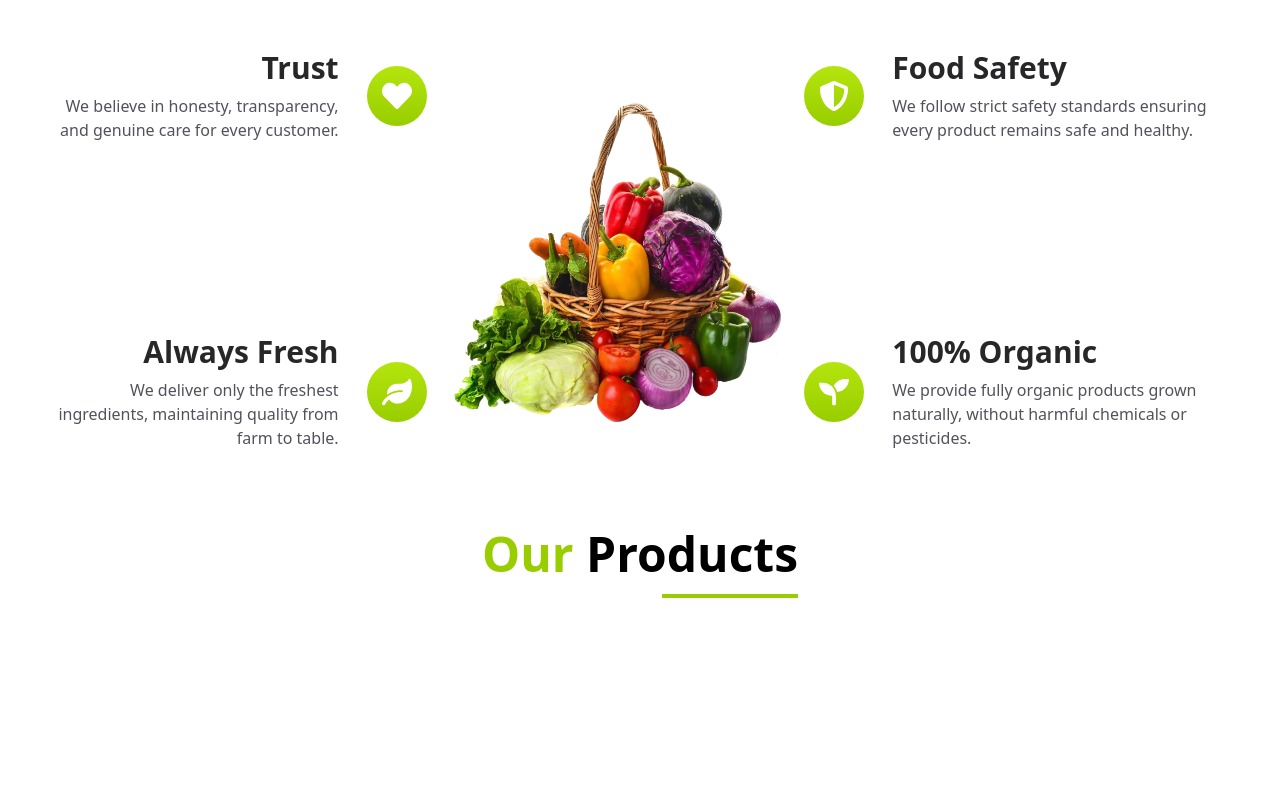
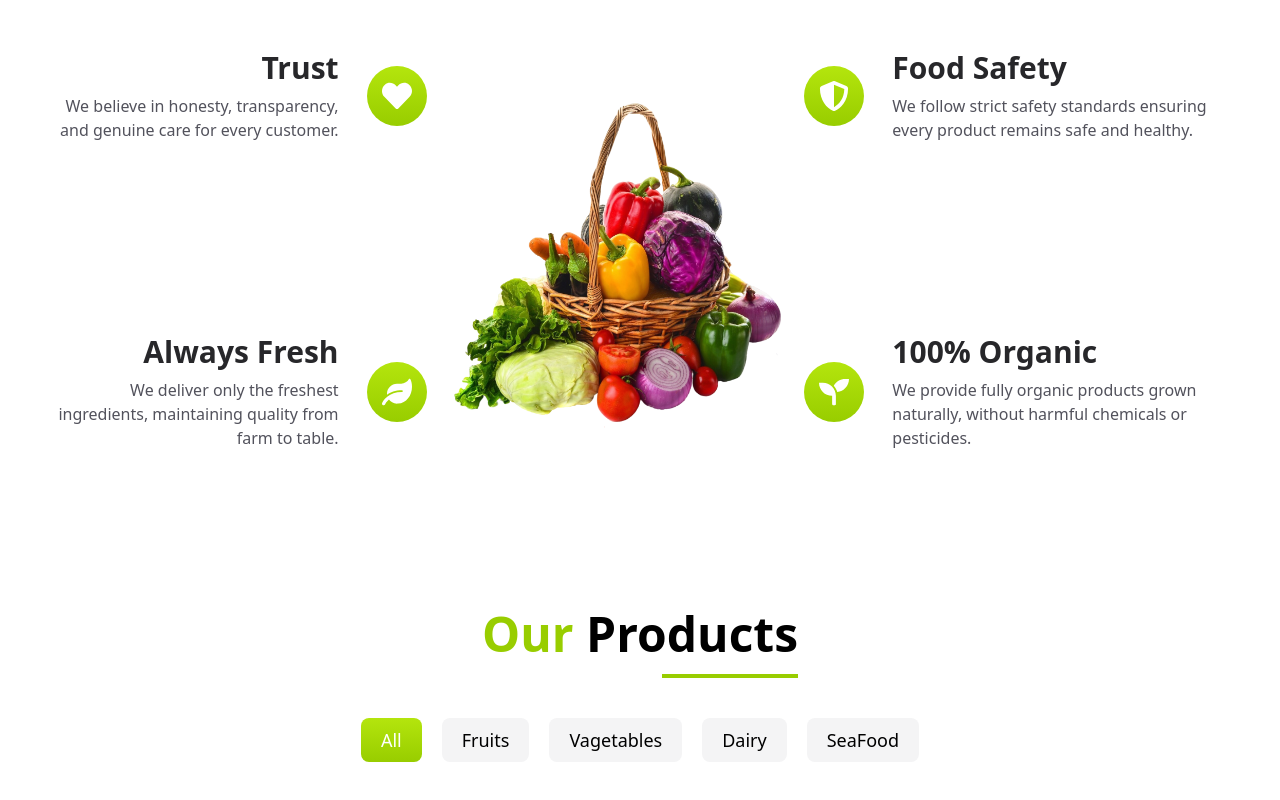
Before and after one commit to FaRaZ-32729/groceryWebsiteOnReact-TailwindCSS, a React (Vite) app: page / in a window 1280 px wide. Shown: the part 1822-2622 px from the top of the page. Before the commit the page ends 2420 px from the top, so only its background shows below. Built offline with nearby package versions, Linux system fonts and the light colour scheme.

Commit message:
jsonProducts

```diff
--- a/src/components/OurProducts.jsx
+++ b/src/components/OurProducts.jsx
@@ -1,12 +1,36 @@
-import React from 'react'
+import React, { useState } from 'react'
 import Title from './Title'
+import strawberry from "../assets/strawberry.png"
 
 const OurProducts = () => {
+    const tabs = ["All", "Fruits", "Vagetables", "Dairy", "SeaFood"];
+    const [active, setActive] = useState("All");
     return (
-        <div className='max-w-[1400px] mx-auto px-10' >
-            <Title highLight={"Our"} normal={"Products"}/>
+        <div className='max-w-[1400px] mx-auto px-10 py-20' >
+            <Title highLight={"Our"} normal={"Products"} />
+
+            <div className='flex gap-5 justify-center mt-10'>
+                {tabs.map((item, index) => {
+                    return (
+                        <button key={index} className={`rounded-lg px-5 py-2 text-lg cursor-pointer ${active === item ? "bg-gradient-to-b from-[#B4E50D] to-[#98CD00] text-white" : "bg-zinc-100"}`} onClick={() => setActive(item)}>
+                            {item}
+                        </button>
+                    )
+                })}
+            </div>
         </div>
     )
 }
 
 export default OurProducts
+
+
+
+const products = [
+    {
+        id: 1,
+        name: "strawbery",
+        price: 3.00,
+        image: strawberry
+    },
+]
--- /dev/null
+++ b/src/components/products.js
@@ -0,0 +1,57 @@
+// Imports
+import butter from "../../assets/butter.png";
+import strawberry from "../../assets/strawberry.png";
+import eggs from "../../assets/eggs.png";
+import cabbage from "../../assets/cabbage.png";
+import eggplant from "../../assets/eggplant.png";
+import shrimp from "../../assets/shrimp.png";
+import kiwi from "../../assets/kiwi.png";
+import capsicum from "../../assets/capsicum.png";
+import brocli from "../../assets/brocli.png";
+import youghert from "../../assets/youghert.png";
+import beef from "../../assets/beef.png";
+import chickenbreast from "../../assets/chickenbreast.png";
+import kale from "../../assets/kale.png";
+import cheese from "../../assets/cheese.png";
+import condensedMilk from "../../assets/condensedMilk.png";
+import salmon from "../../assets/salmon.png";
+import banana from "../../assets/banana.png";
+import milk from "../../assets/milk.png";
+import pinaple from "../../assets/pinaple.png";
+import tofu from "../../assets/tofu.png";
+import tilapia from "../../assets/tilapia.png";
+import slicecheese from "../../assets/slicecheese.png";
+import ricotacheese from "../../assets/ricotacheese.png";
+import graps from "../../assets/graps.png";
+import letuce from "../../assets/letuce.png";
+
+// Products array
+const products = [
+    { id: 1, name: "Butter", price: 2.5, category: "dairy", image: butter },
+    { id: 2, name: "Strawberry", price: 3.0, category: "fruits", image: strawberry },
+    { id: 3, name: "Eggs", price: 2.0, category: "dairy", image: eggs },
+    { id: 4, name: "Cabbage", price: 1.5, category: "vegetables", image: cabbage },
+    { id: 5, name: "Eggplant", price: 2.2, category: "vegetables", image: eggplant },
+    { id: 6, name: "Shrimp", price: 6.0, category: "seafood", image: shrimp },
+    { id: 7, name: "Kiwi", price: 2.5, category: "fruits", image: kiwi },
+    { id: 8, name: "Capsicum", price: 2.0, category: "vegetables", image: capsicum },
+    { id: 9, name: "Broccoli", price: 2.3, category: "vegetables", image: brocli },
+    { id: 10, name: "Yoghurt", price: 1.8, category: "dairy", image: youghert },
+    { id: 11, name: "Beef", price: 7.5, category: "meat", image: beef },
+    { id: 12, name: "Chicken Breast", price: 5.0, category: "meat", image: chickenbreast },
+    { id: 13, name: "Kale", price: 2.1, category: "vegetables", image: kale },
+    { id: 14, name: "Cheese", price: 3.5, category: "dairy", image: cheese },
+    { id: 15, name: "Condensed Milk", price: 2.7, category: "dairy", image: condensedMilk },
+    { id: 16, name: "Salmon", price: 8.0, category: "seafood", image: salmon },
+    { id: 17, name: "Banana", price: 1.2, category: "fruits", image: banana },
+    { id: 18, name: "Milk", price: 1.5, category: "dairy", image: milk },
+    { id: 19, name: "Pineapple", price: 3.2, category: "fruits", image: pinaple },
+    { id: 20, name: "Tofu", price: 2.8, category: "protein", image: tofu },
+    { id: 21, name: "Tilapia", price: 6.5, category: "seafood", image: tilapia },
+    { id: 22, name: "Slice Cheese", price: 3.0, category: "dairy", image: slicecheese },
+    { id: 23, name: "Ricotta Cheese", price: 3.8, category: "dairy", image: ricotacheese },
+    { id: 24, name: "Grapes", price: 2.9, category: "fruits", image: graps },
+    { id: 25, name: "Lettuce", price: 1.6, category: "vegetables", image: letuce },
+];
+
+export default products;
```
